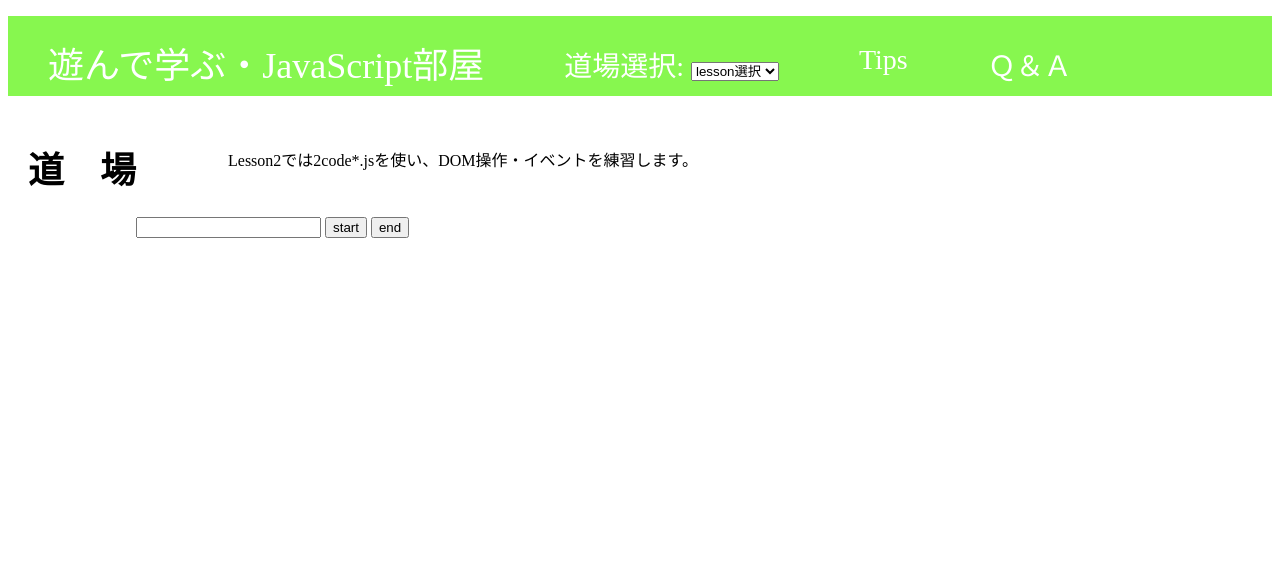
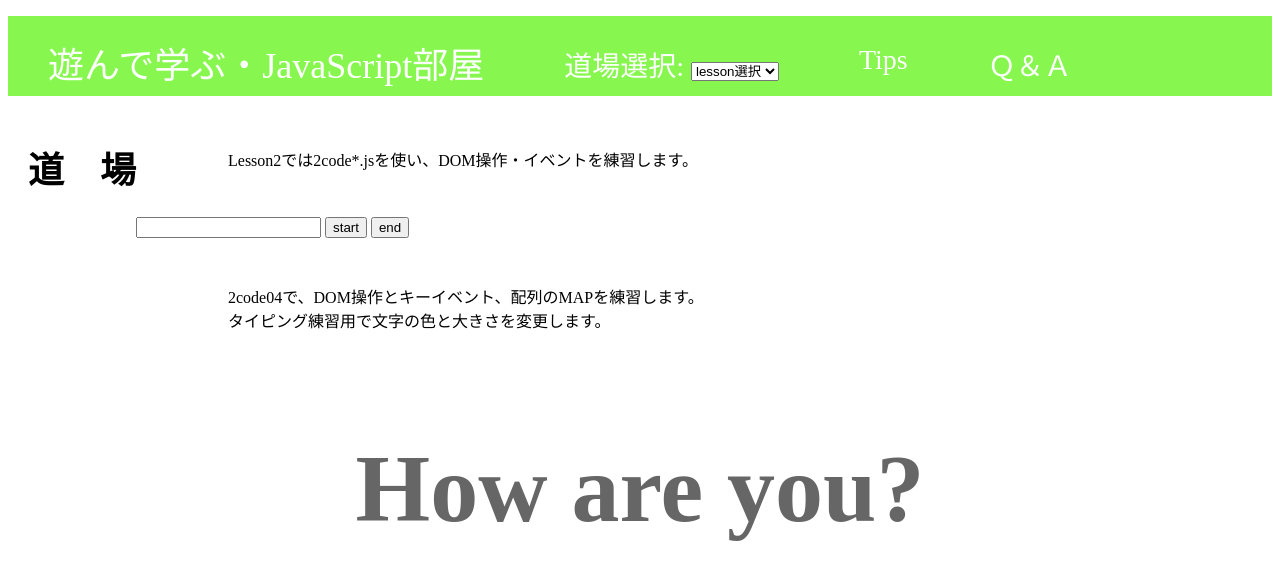
Before and after one commit to furandon-pig/SeniorJa, a plain HTML site: page lesson/lesson2.html in a window 1280 px wide. Drawn offline with Linux system fonts and the light colour scheme.

Commit message:
lesson2にtypinggameを追加

```diff
--- /dev/null
+++ b/lesson/js/lesson2/2code04.js
@@ -0,0 +1,63 @@
+/*written by hiro2021*/
+// コードアローンさんのタイピングを参考にしています。
+// LessonコメントをHTMLのｐタグを生成して追記しています
+var coment = document.getElementById('coment');
+var com1 = ["2code04で、DOM操作とキーイベント、配列のMAPを練習します。"];
+var com2 = ["<br>タイピング練習用で文字の色と大きさを変更します。"];
+coment.innerHTML = [com1 + com2];
+
+// 操作する場所　P　を定義します
+var p = document.getElementById('text');
+
+//タイピングする文字列をここで用意しておく
+var textLists = [
+    'Hello World',
+    'This is code-alone App.',
+    'How are you?',
+    'Hello Hello',
+    'Welcome to the JavaScript Dojo!',
+    'Lets play together!',
+    'Programming is deep.',
+    'Let it be',
+    'Lets make an interesting work',
+    'Take a break'
+];
+var checkTexts = [];//言葉を分解するための配列
+
+createText();
+
+function createText() {
+    //文字列をランダムに取得する
+    var rnd = Math.floor(Math.random() * textLists.length);
+
+    //前の文字列を削除してから次の文字列を表示する
+    p.textContent = '';
+
+    //文字列を1文字ずつに分解して、それぞれにspanタグを挿入する
+    //配列のmapメソッドで、全ての要素に反映できる
+    checkTexts = textLists[rnd].split('').map(function(value) {
+        var span = document.createElement('span');
+        //console.log(value);
+        span.textContent = value;
+        p.appendChild(span);
+        //console.log(span);
+        return span;
+    });
+    console.log(checkTexts);
+}
+//キーボードイベントを使う。キーが押されると、keDownの関数を処理する
+document.addEventListener('keydown', keyDown);
+
+function keyDown(e) {
+    console.log(e.key)
+    //キーボードからの入力は「e.key」に格納されている
+    if(e.key === checkTexts[0].textContent) {
+        checkTexts[0].className = 'add-blue';
+
+        //0番目の配列要素を削除して、次の1文字を比較対象にする
+        checkTexts.shift();
+        //console.log(!checkTexts.length);
+        //配列要素が空っぽになったら次の問題を出す
+        if(!checkTexts.length) createText();
+    }
+}
--- a/lesson/lesson2.css
+++ b/lesson/lesson2.css
@@ -66,3 +66,19 @@
   li.message-other {
     color: #EE6557;
   }
+  #text {
+    margin-top: 50px;
+    font-size: 6em;
+    font-weight: bold;
+    color: #666;
+    text-align: center;
+  }
+
+  span {
+    transition: all 300ms 0s ease;
+  }
+
+  .add-blue {
+    font-size: 0.5em;
+    color: #00f;
+  }
--- a/lesson/lesson2.html
+++ b/lesson/lesson2.html
@@ -42,18 +42,21 @@
           <input type="text" id="chat-input">
           <button id="startPB">start</button>
           <button id="endPB">end</button>
-          <!-- comnet をJavaScript で追記します　--->
+          <p id="coment"></p>
         </div>
       </div>
 
      <div class="Practice">
+      <div>
+        <p id="text"></p>
+      </div>
       <div class="chat-window-inner">
         <ul id="chat-list">
         </ul>
     </div>
 
      </div>
-    <script src="js\lesson2\2code.js"></script>
+    <script src="js\lesson2\2code04.js"></script>
 
 </body>
 </html>
```
